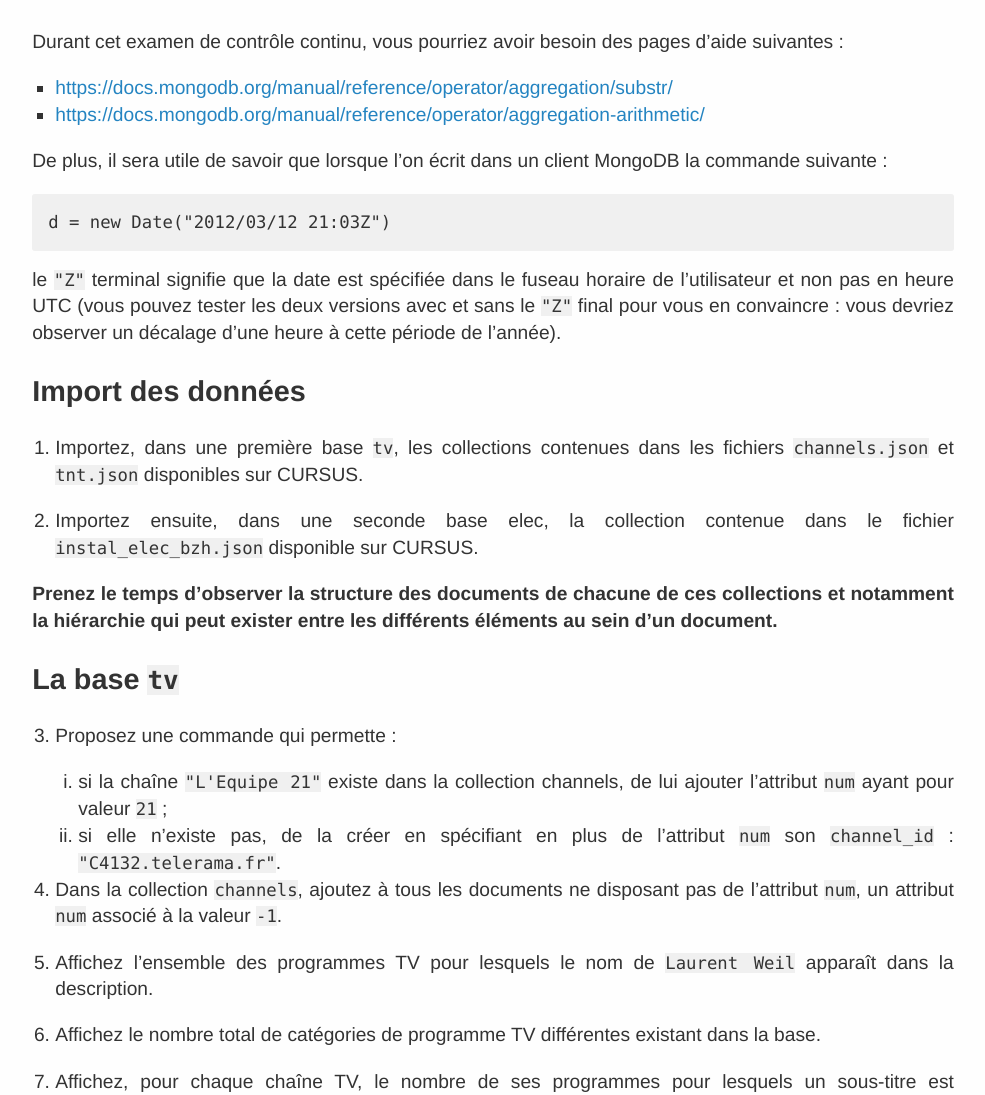
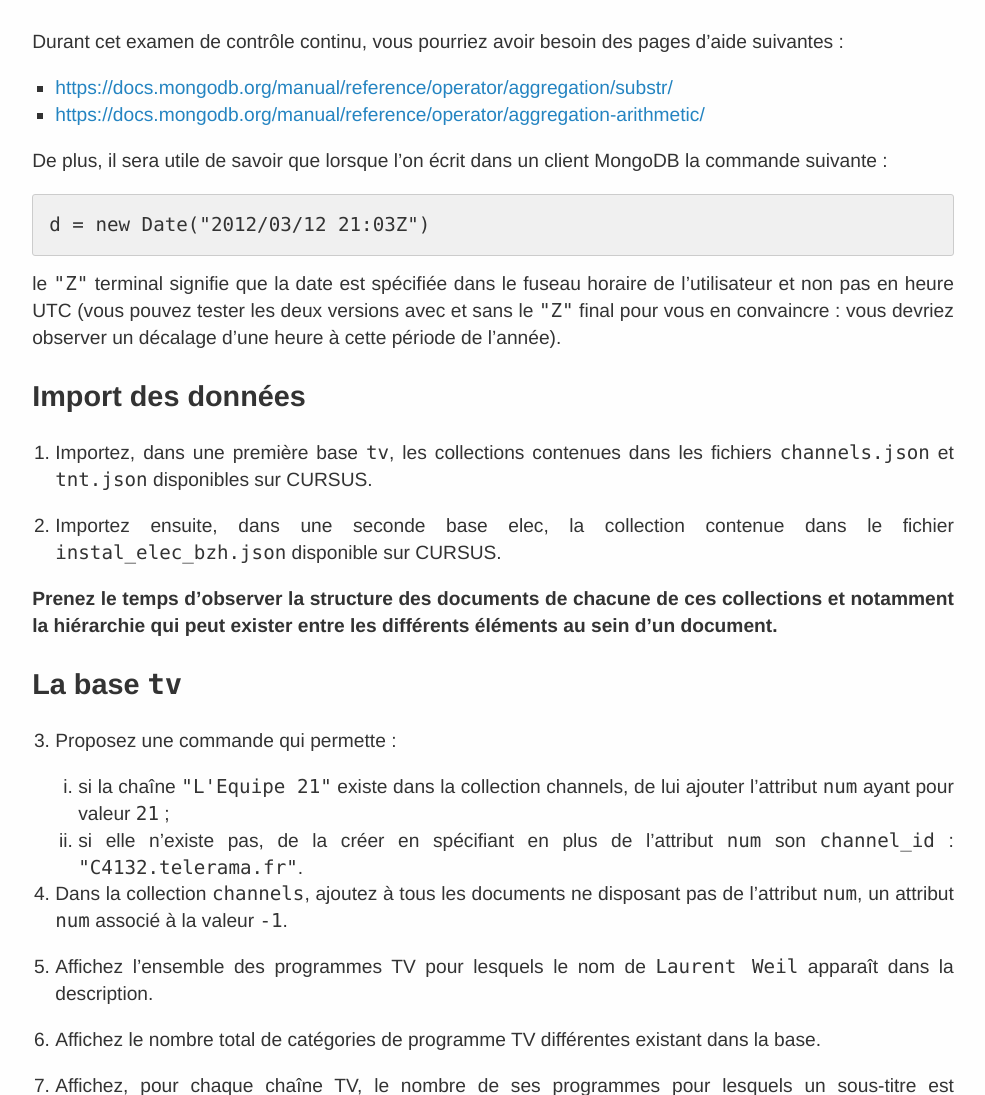
Before and after one commit to rtavenar/rtavenar.github.io, a PHP site: page /teaching/nosql/html/cc2.html in a window 1280 px wide. Shown: the part 362-1457 px from the top of the page, without its empty margins (147-1132 px from the left). Run offline with PHP 8.4, Linux system fonts and the light colour scheme.

Commit message:
Changed code rendering in HTML

```diff
--- a/css/md.css
+++ b/css/md.css
@@ -72,8 +72,6 @@ blockquote {
 	}
 code {
 	font-family: "Consolas", "Menlo", "Monaco", monospace, serif;
-	font-size: .9em;
-    background-color: #f0f0f0;
 	}
 a {
 	color: #2484c1;
@@ -114,6 +112,7 @@ pre {
     line-height: 1.45;
     background-color: #f0f0f0;
     border-radius: 3px;
+    border: 1px solid #ccc;
 }
 
 /* Home Page
```
